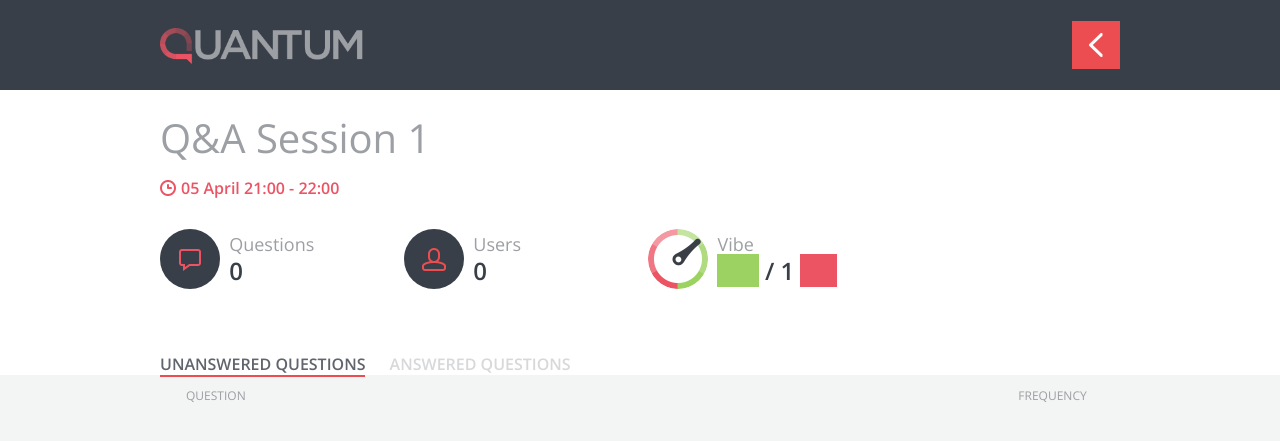
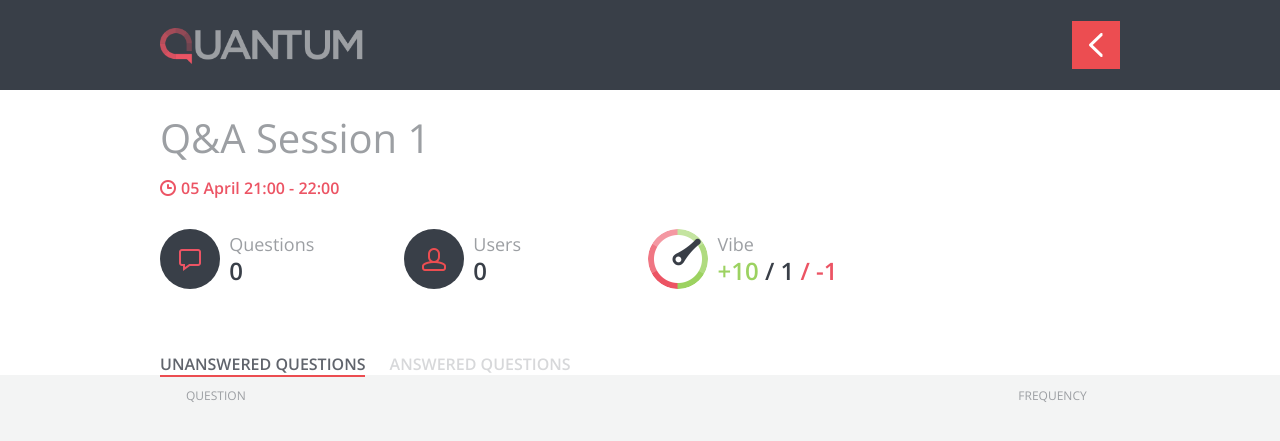
Before and after one commit to horiajurcut/quantum-app, a Flask app: template api/templates/dashboard.html in a window 1280 px wide. Shown: the top 441 px of the page. Run offline with Flask 2, Linux system fonts and the light colour scheme; the template is opened without the code that fills it, so the values that code supplies are empty; some libraries are stand-ins or nearby versions.

Commit message:
Update NLP thingie

```diff
--- a/api/static/css/dashboard.css
+++ b/api/static/css/dashboard.css
@@ -1,3 +1,7 @@
+body {
+	margin-bottom: 40px;
+}
+
 .back-button {
 	display: inline-block;
 	float: right;
@@ -169,14 +173,20 @@
 	color: #9c9fa3;
 }
 
+.text-green {
+	color: #9cd261;
+}
+
+.text-red {
+	color: #ec5464;
+}
+
 .green {
 	background-color: #9cd261;
-	color: #9cd261;
 }
 
 .red {
 	background-color: #ec5464;
-	color: #ec5464;
 }
 
 .grey {
--- a/api/templates/dashboard.html
+++ b/api/templates/dashboard.html
@@ -54,7 +54,7 @@
                         <div class="circle"></div>
                         <div class="content">
                             <div class="title">Vibe</div>
-                            <div class="value"><span class="green">+10</span> / 1 <span class="red">/ -1</span></div>
+                            <div class="value"><span class="text-green">+10</span> / 1 <span class="text-red">/ -1</span></div>
                         </div>
                     </div>
                 </div>
```
